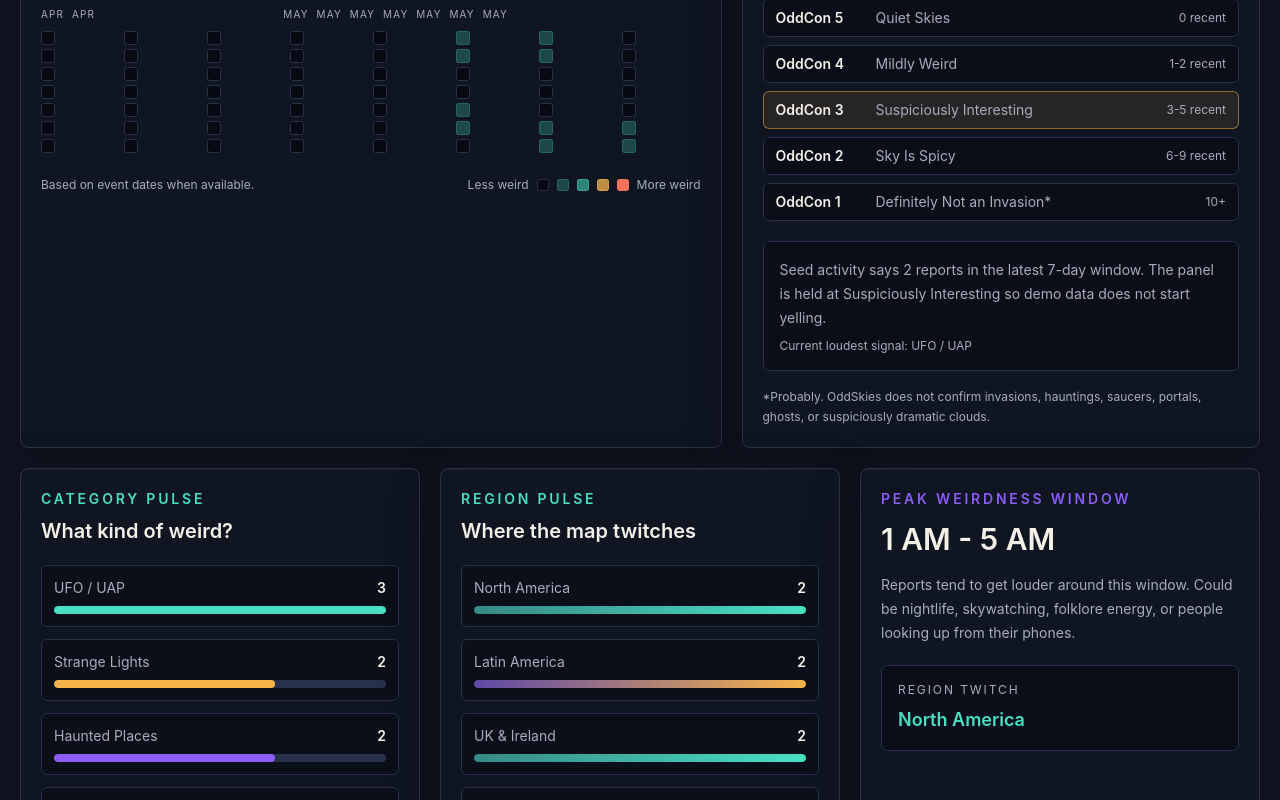
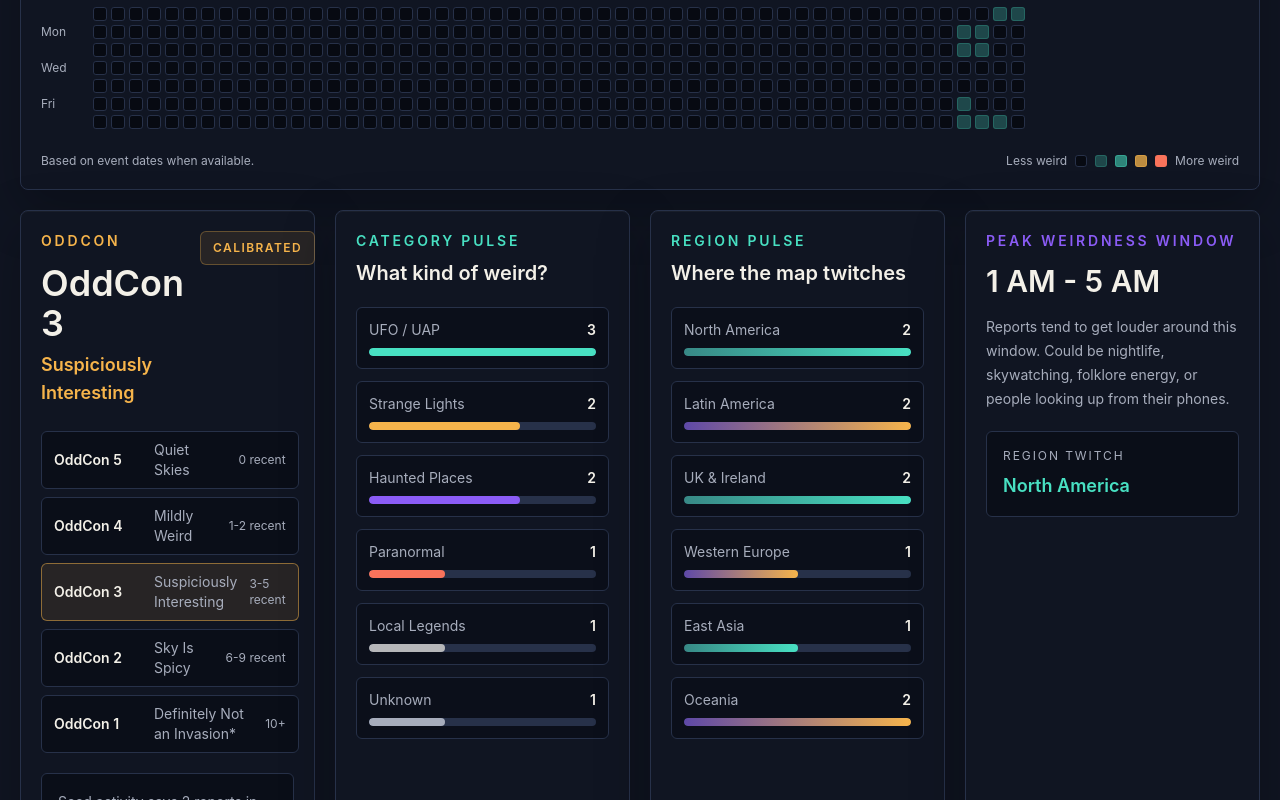
Before and after one commit to lochoa66x/oddskies, a Next.js app: page / in a window 1280 px wide. Shown: the part 1680-2480 px from the top of the page. Built offline with nearby package versions, Linux system fonts and the light colour scheme; no server answers; the database is empty.

Commit message:
Polish weirdness activity heatmap

```diff
--- a/components/SignalsWeirdness.tsx
+++ b/components/SignalsWeirdness.tsx
@@ -16,9 +16,9 @@ type DatedReport = {
 
 type GridCell = {
   count: number;
+  date: Date;
   dateLabel: string;
   intensity: number;
-  monthLabel: string;
 };
 
 type OddConLevel = {
@@ -52,6 +52,8 @@ const timeWindows = [
   { hours: [12, 13, 14, 15, 16, 17], label: "Noon - 6 PM" },
   { hours: [18, 19, 20], label: "6 PM - 9 PM" },
 ];
+
+const weekdayLabels = ["", "Mon", "", "Wed", "", "Fri", ""];
 
 export function SignalsWeirdness({ reports }: { reports: Report[] }) {
   const datedReports = reports
@@ -93,16 +95,16 @@ export function SignalsWeirdness({ reports }: { reports: Report[] }) {
           </p>
         </div>
 
-        <div className="grid gap-5 xl:grid-cols-[1.15fr_0.85fr]">
+        <div className="grid gap-5">
           <WeirdnessGrid cells={heatmapCells} totalReports={reports.length} />
+        </div>
+
+        <div className="mt-5 grid gap-5 lg:grid-cols-2 xl:grid-cols-4">
           <OddConPanel
             oddCon={oddCon}
             recentCount={latestSevenDays}
             topCategory={topCategory}
           />
-        </div>
-
-        <div className="mt-5 grid gap-5 lg:grid-cols-3">
           <SignalPulse
             eyebrow="Category Pulse"
             items={categoryCounts}
@@ -134,6 +136,10 @@ function WeirdnessGrid({
   cells: GridCell[];
   totalReports: number;
 }) {
+  const weeks = groupCellsByWeek(cells);
+  const monthLabels = getHeatmapMonthLabels(weeks);
+  const gridMinWidth = `${4 + weeks.length * 1.125}rem`;
+
   return (
     <article className="field-card rounded-lg p-5">
       <div className="flex flex-col gap-3 sm:flex-row sm:items-start sm:justify-between">
@@ -155,19 +161,38 @@ function WeirdnessGrid({
       </div>
 
       <div className="mt-6 overflow-x-auto pb-2">
-        <div className="min-w-[34rem]">
-          <div className="mb-2 grid grid-flow-col grid-rows-1 gap-1">
-            {cells.map((cell, index) => (
+        <div style={{ minWidth: gridMinWidth }}>
+          <div
+            className="grid gap-1"
+            style={{
+              gridTemplateColumns: `3rem repeat(${weeks.length}, 0.875rem)`,
+            }}
+          >
+            <span aria-hidden="true" />
+            {monthLabels.map((label, index) => (
               <span
                 className="h-4 text-[0.62rem] uppercase tracking-[0.12em] text-muted"
-                key={`month-${cell.dateLabel}-${index}`}
+                key={`month-${index}`}
               >
-                {cell.monthLabel}
+                {label}
               </span>
             ))}
           </div>
-          <div className="grid grid-flow-col grid-rows-7 gap-1">
-            {cells.map((cell) => (
+
+          <div className="mt-2 grid grid-cols-[3rem_1fr] gap-1">
+            <div className="grid grid-rows-7 gap-1 text-xs leading-none text-muted">
+              {weekdayLabels.map((label, index) => (
+                <span
+                  className="flex h-3.5 items-center"
+                  key={`${label}-${index}`}
+                >
+                  {label}
+                </span>
+              ))}
+            </div>
+
+            <div className="grid grid-flow-col grid-rows-7 auto-cols-[0.875rem] gap-1">
+              {weeks.flat().map((cell) => (
                 <span
                   aria-label={`${cell.dateLabel}: ${cell.count} report${
                     cell.count === 1 ? "" : "s"
@@ -175,12 +200,13 @@ function WeirdnessGrid({
                   className={`size-3.5 rounded-[0.18rem] border ${getHeatCellClass(
                     cell.intensity,
                   )}`}
-                key={cell.dateLabel}
+                  key={toDateKey(cell.date)}
                   title={`${cell.dateLabel}: ${cell.count} report${
                     cell.count === 1 ? "" : "s"
                   }`}
                 />
               ))}
+            </div>
           </div>
         </div>
       </div>
@@ -430,30 +456,64 @@ function createWeirdnessGrid(
   latestDate: Date,
 ): GridCell[] {
   const counts = new Map<string, number>();
+  const weeksToShow = 52;
 
   for (const { eventDate } of datedReports) {
     const key = toDateKey(eventDate);
     counts.set(key, (counts.get(key) ?? 0) + 1);
   }
 
-  return Array.from({ length: 56 }, (_, index) => {
-    const date = new Date(latestDate);
-    date.setHours(12, 0, 0, 0);
-    date.setDate(date.getDate() - (55 - index));
+  const endDate = getEndOfWeek(latestDate);
+  const startDate = new Date(endDate);
+  startDate.setDate(endDate.getDate() - weeksToShow * 7 + 1);
 
+  return Array.from({ length: weeksToShow * 7 }, (_, index) => {
+    const date = new Date(startDate);
+    date.setDate(startDate.getDate() + index);
     const key = toDateKey(date);
     const count = counts.get(key) ?? 0;
 
     return {
       count,
+      date,
       dateLabel: new Intl.DateTimeFormat("en-US", {
         day: "numeric",
         month: "short",
+        year: "numeric",
       }).format(date),
       intensity: getHeatIntensity(count),
-      monthLabel: date.getDate() <= 7 ? formatMonth(date) : "",
     };
   });
+}
+
+function groupCellsByWeek(cells: GridCell[]) {
+  return Array.from({ length: Math.ceil(cells.length / 7) }, (_, index) =>
+    cells.slice(index * 7, index * 7 + 7),
+  );
+}
+
+function getHeatmapMonthLabels(weeks: GridCell[][]) {
+  return weeks.map((week, index) => {
+    const monthStart = week.find((cell) => cell.date.getDate() === 1);
+
+    if (monthStart) {
+      return formatMonth(monthStart.date);
+    }
+
+    if (index === 0 && week[0]) {
+      return formatMonth(week[0].date);
+    }
+
+    return "";
+  });
+}
+
+function getEndOfWeek(date: Date) {
+  const endDate = new Date(date);
+  endDate.setHours(12, 0, 0, 0);
+  endDate.setDate(date.getDate() + ((6 - date.getDay() + 7) % 7));
+
+  return endDate;
 }
 
 function getLatestDate(datedReports: DatedReport[]) {
```
Lines whose indentation alone changed are shown as unchanged.
